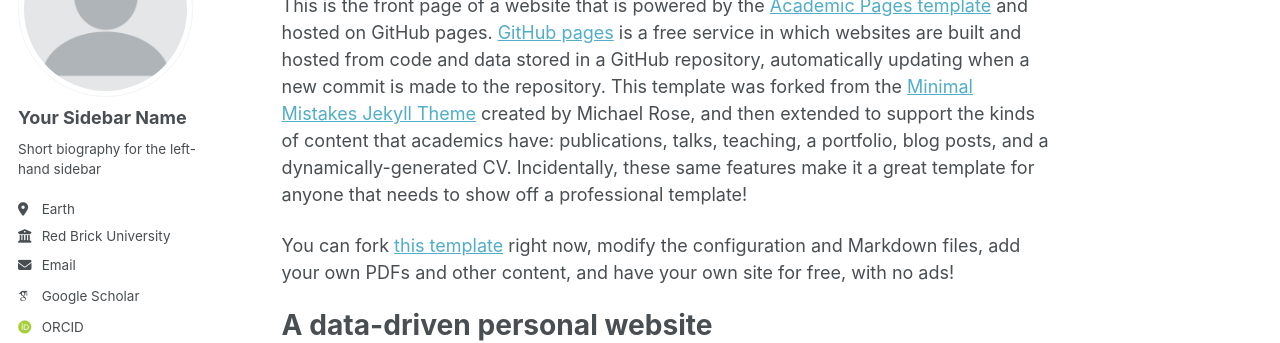
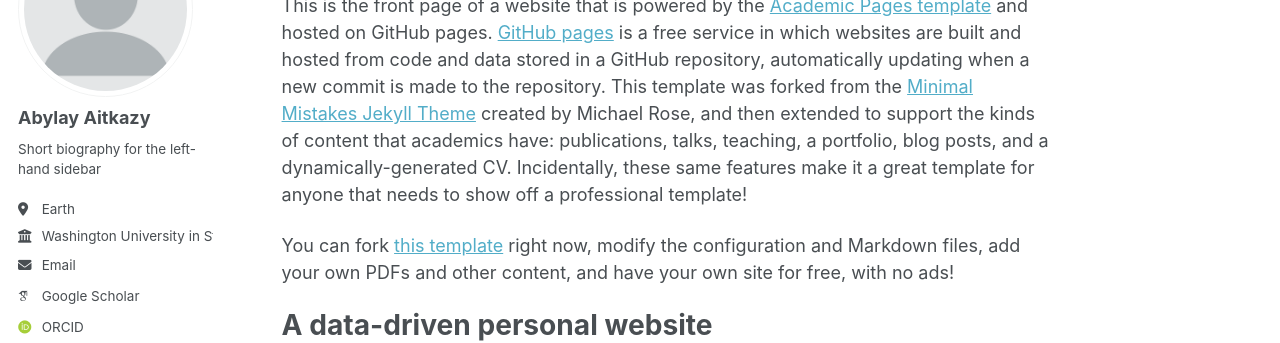
Before and after one commit to AblKosmo/ablkosmo.github.io, a Jekyll site: the page built from _pages/about.md, in a window 1280 px wide. Shown: the part 177-520 px from the top of the page. Built offline with Jekyll 4.4.1, drawn with Linux system fonts in a browser that asks for light colours; some web fonts are replaced; a script that is not in the unit is left out.

Commit message:
Update _config.yml

```diff
--- a/_config.yml
+++ b/_config.yml
@@ -24,13 +24,13 @@ repository               : "academicpages/academicpages.github.io"
 author:
   # Biographic information
   avatar           : "profile.png"
-  name             : "Your Sidebar Name"
+  name             : "Abylay Aitkazy"
   pronouns         : # example: "she/her"
   bio              : "Short biography for the left-hand sidebar"
   location         : "Earth"
-  employer         : "Red Brick University"
+  employer         : "Washington University in St. Louis"
   uri              : # URL
-  email            : "none@example.org"
+  email            : "abylay@wustl.edu"
 
   # Academic websites
   academia         : # URL
```
